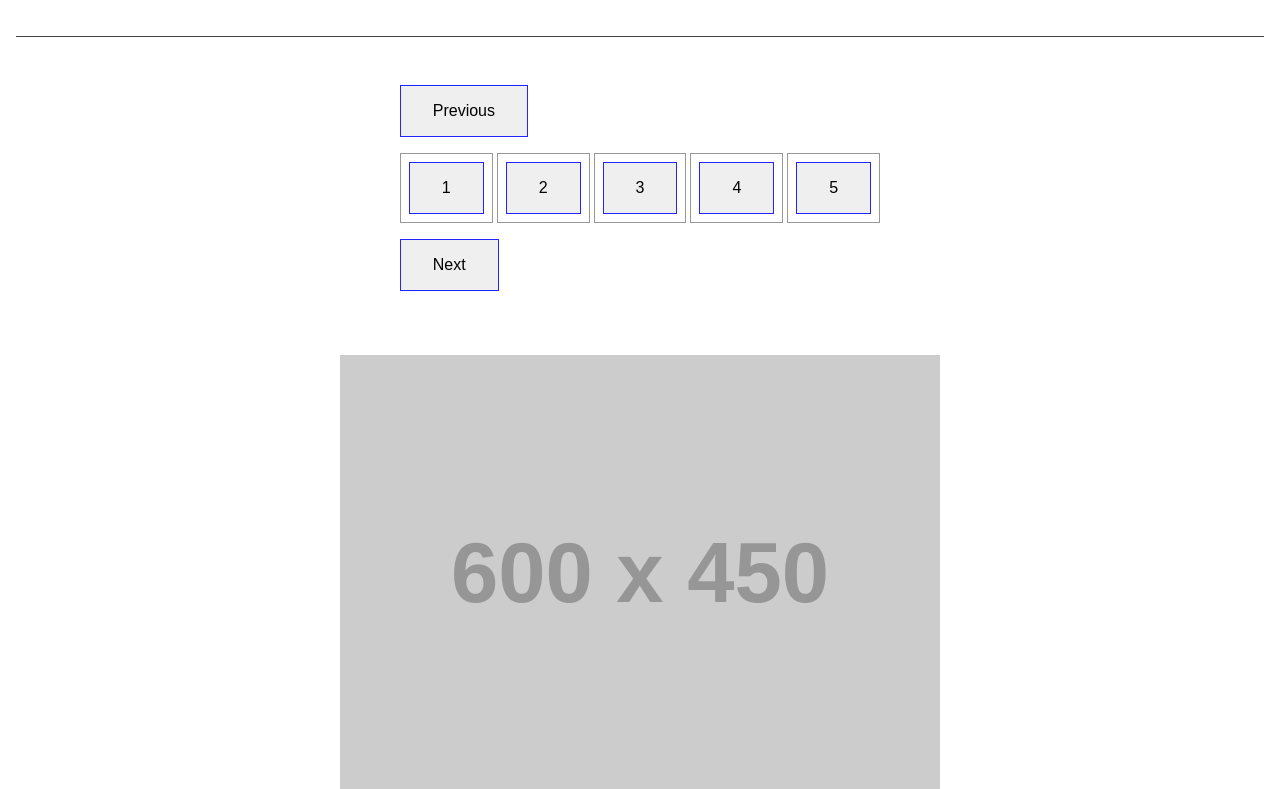
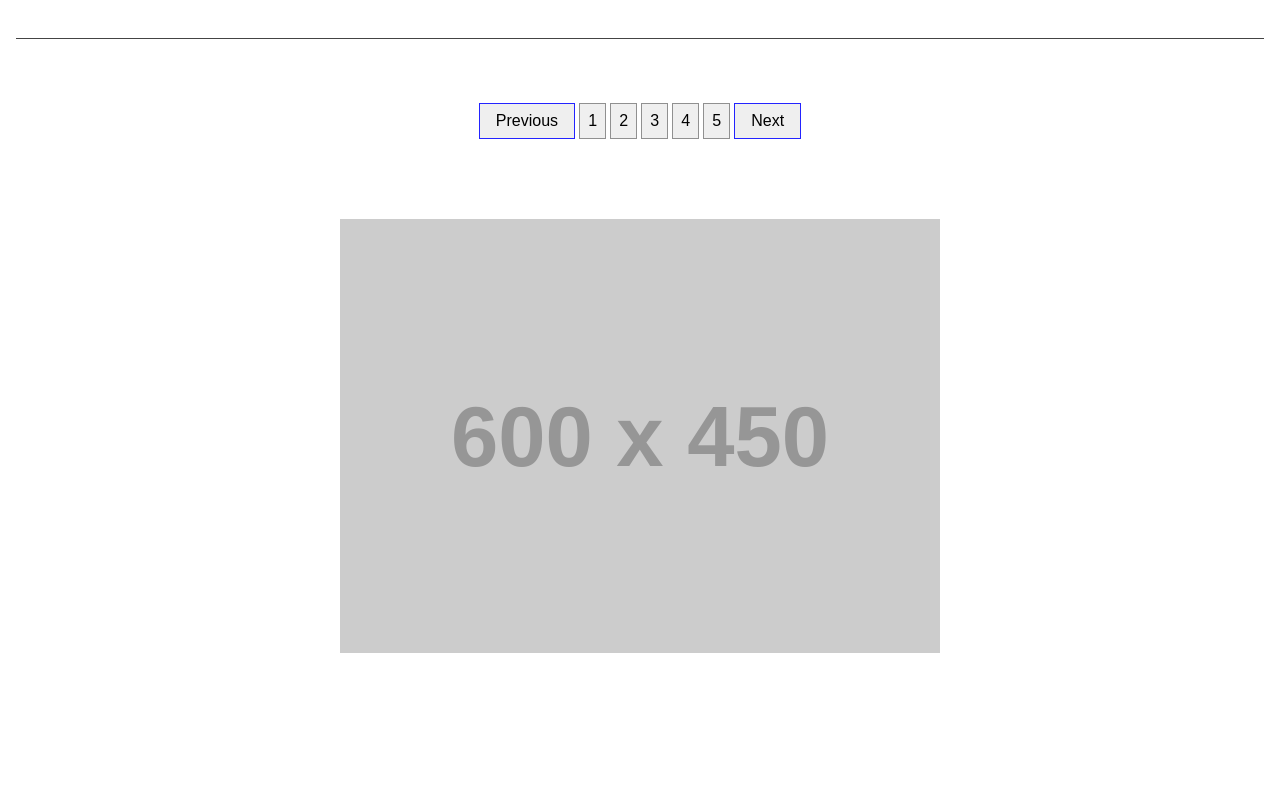
Before and after one commit to spcbeck/GalleryTask, a plain HTML site: page index.html in a window 1280 px wide. Shown: the part 124-913 px from the top of the page. After the commit the page ends 800 px from the top, so only its background shows below. Drawn offline with Linux system fonts and the light colour scheme; placeholder pictures from the web are drawn by us.

Commit message:
Updating font, adding styles to pagination, and updating other styles.

```diff
--- a/styles.css
+++ b/styles.css
@@ -1,5 +1,6 @@
 body {
   margin: 0;
+  font-family: Gill Sans, Gill Sans MT, Calibri, sans-serif;
   font-size: 16px;
 }
 
@@ -15,41 +16,60 @@ button {
   display: inline-block;
   cursor: pointer;
   font-size: 1rem;
-  padding: 1rem 2rem;
+  padding: .5rem 1rem;
 }
 
 .gallery {
   overflow-x: hidden;
-  width: 100vw;
+  margin: 0 auto;
+  width: 80vw;
 }
 
 .gallery ul {
   list-style: none;
   padding: 0;
   position: relative;
-  width: max-content;
+}
+
+.gallery ul.gallery-slides {
+  transition: height .3s ease-in-out;
 }
 
 .gallery ul li.gallery-slide {
   display: inline-block;
   height: auto;
+  opacity: 0;
   padding: 2rem 0;
-  position: fixed;
-  transition: transform .3s ease-in-out;
-  width: 100vw;
+  position: absolute;
+  transition: all .3s ease-in-out;
+  width: 100%;
 }
 
-.gallery ul li.gallery-slide img {
+.gallery ul li.gallery-slide.active {
+  opacity: 1;
+}
+
+.gallery ul li.gallery-slide img,
+.gallery ul li.gallery-slide svg {
   display: block;
   margin: 0 auto;
 }
 
 .actions {
   margin: 2rem auto;
+  width: -moz-fit-content;
   width: fit-content;
 }
 
+nav.pagination {
+  display: inline-block;
+}
+
 nav.pagination li {
+  display: inline;
+}
+
+nav.pagination li button {
   border: 1px solid rgba(50,50,50,.5);
   cursor: pointer;
   display: inline-block;
```
